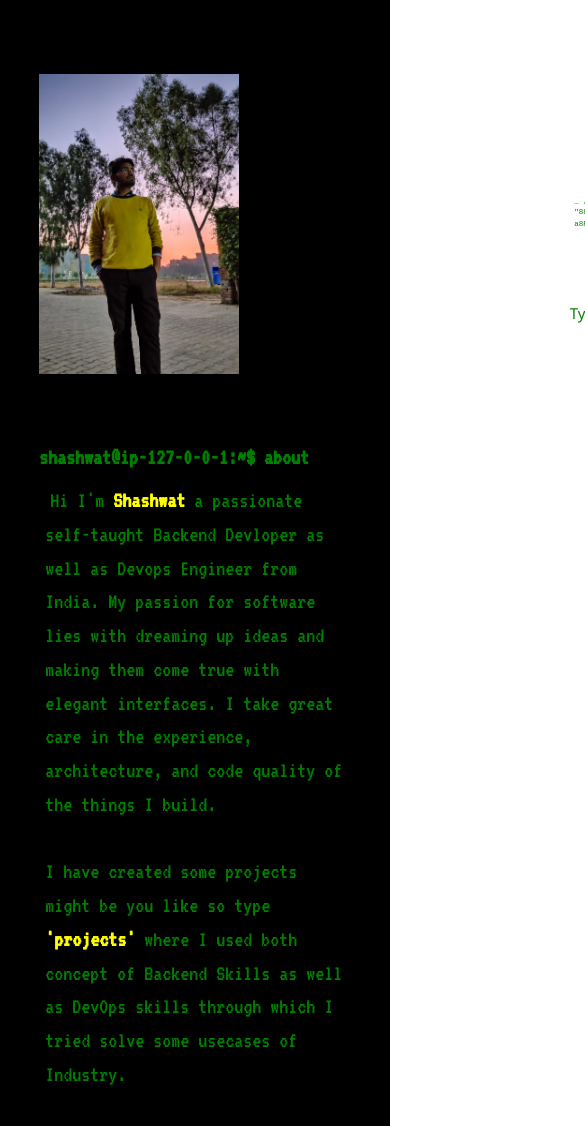
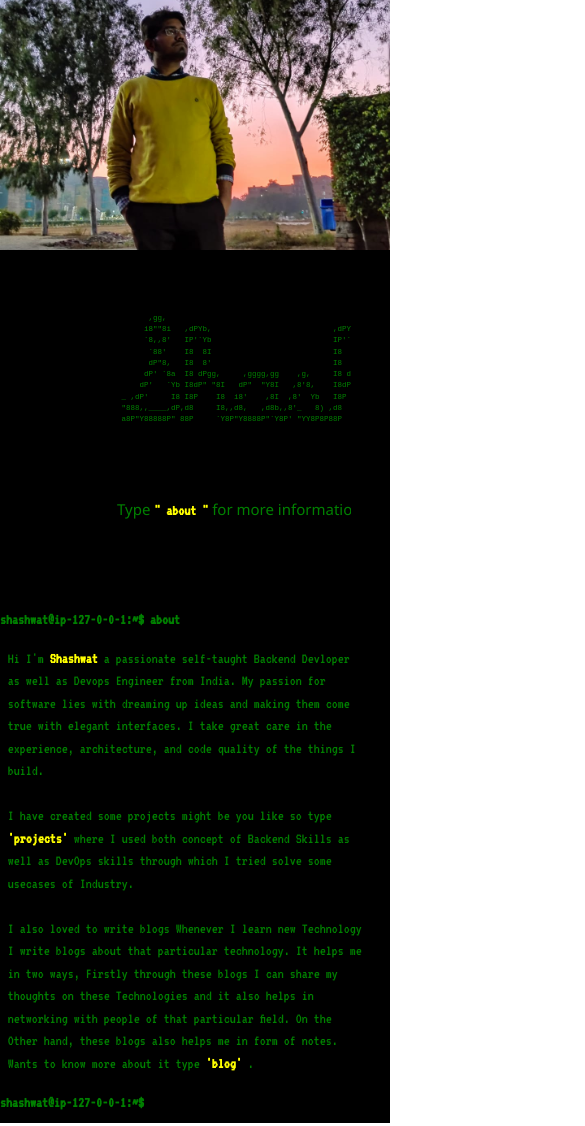
Before and after one commit to Shashwatsingh22/shashwatsingh22.github.io, a plain HTML site: page index.html in a window 390 px wide. Shown: the top 1126 px of the page, 585 px wide, since content can reach past the window. Drawn offline with nearby package versions, Linux system fonts and the light colour scheme.

Commit message:
UI change

```diff
--- a/css/style.css
+++ b/css/style.css
@@ -24,7 +24,6 @@ html{
 {
     width: 100%;
     height:max-content;
-    height:max-content;
 
     display:flex;
     align-items:center;
@@ -39,12 +38,11 @@ html{
     border: 2%;
 }
 .fig{
-    width:auto;
-    height:auto;
-    display: flex;
+    width:80vw;
+    height:350px;
     justify-content:flex-start;
-    /* border:1px solid red; */
-    /* overflow: scroll; */
+    overflow: scroll;
+
 }
 pre{
     color:var(--text-color);
@@ -60,17 +58,18 @@ pre{
 
 .terminal-container{
     width:100%;
+    height:auto;
     min-height: 100vh;
     max-height: max-content;
     background-color: var(--back-color);
-    padding:10px;
+    padding:50px;
     display:flex;
     flex-direction: column;
     align-items: center;
 
-    padding-right: 10%;
+    /* padding-right: 10%;
     padding-left: 10%;
-    padding-bottom: 10%;
+    padding-bottom: 10%; */
 }
 
 .subSkill{
@@ -148,7 +147,7 @@ pre{
 }
 .rightIntro{
     width:auto;
-    padding:5px;
+    /* padding:5px; */
 }
 ::-webkit-scrollbar{
     width:10px;
@@ -188,6 +187,7 @@ pre{
 .shift
 {
     padding: 2%;
+    width:95vw;
 }
 
 strong{
@@ -212,7 +212,9 @@ ul li{
 
 }
 
-
+.fig::-webkit-scrollbar{
+    display:none;
+}
 @keyframes typingEffect {
     0%{
         width:0%;
@@ -250,6 +252,7 @@ ul li{
         width:150px;
         float:right;
         margin: 0px 0px 15px 20px;
+        border-radius: 10px;
     }
     .intro{
         display:block;
@@ -263,5 +266,31 @@ ul li{
     li{
         width:100%;
     }
+    .meriDetails{
+        flex-direction: column;
 
+    }
+    .meriDetails img{
+        width:100%;
+        height:250px;
+        background-position: top;
+    }
+    .fig pre{
+        width:100%;
+        height:250px;
+    }
+
+    .desc{
+        font-size:1rem;
+    }
+    .command-current,.command-input{
+        font-size:1rem;
+    }
+
+    .terminal-container{
+        padding:0px;
+    }
+    .terminal-results{
+        font-size: inherit;
+    }
 }
--- a/index.html
+++ b/index.html
@@ -15,7 +15,7 @@
 
     <div class="terminal-container">
         <div class="meriDetails">
-            <img src="assets/avatar/avatar.jpeg">
+            <img src="assets/avatar/avatar.jpeg" class="me">
 
             <div class="fig"><pre>
        ,gg,                                                                                      ,gg,
--- a/js/index.js
+++ b/js/index.js
@@ -6,8 +6,8 @@ var commandInput=document.querySelectorAll(".command-input");
 let focusIndex=0;
 let about=`
 <div class='shift'>
-<p class="desc intro" >
-<span class="rightIntro">
+<p class="desc " >
+
                  Hi I'm
                  <strong> Shashwat </strong>
                  a passionate self-taught Backend Devloper as well as Devops  Engineer  from India.
@@ -19,7 +19,7 @@ let about=`
                  through these blogs I can share my thoughts on these Technologies and it also helps in networking with people of
                  that particular field. On the Other hand, these blogs also
                  helps me in form of notes. Wants to know more about it type <strong> 'blog' </strong>.
-            </span>
+
             </p>
 </div>`;
 
```
